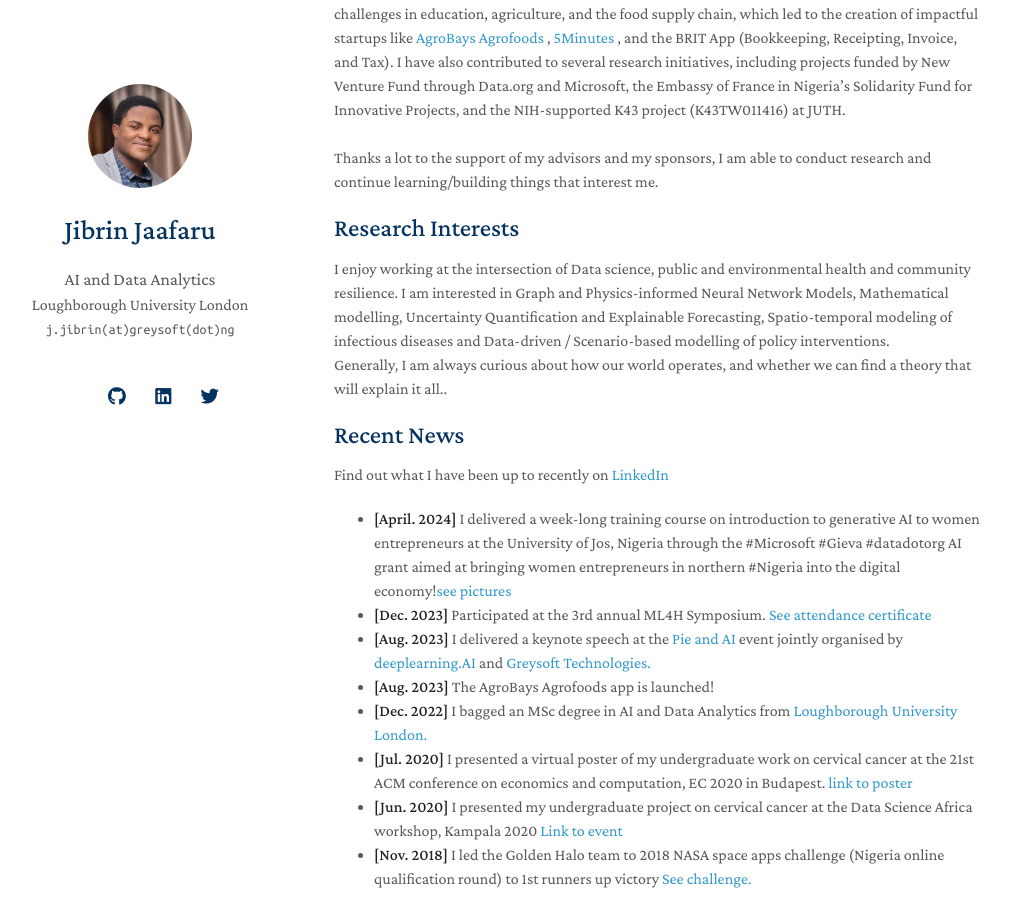
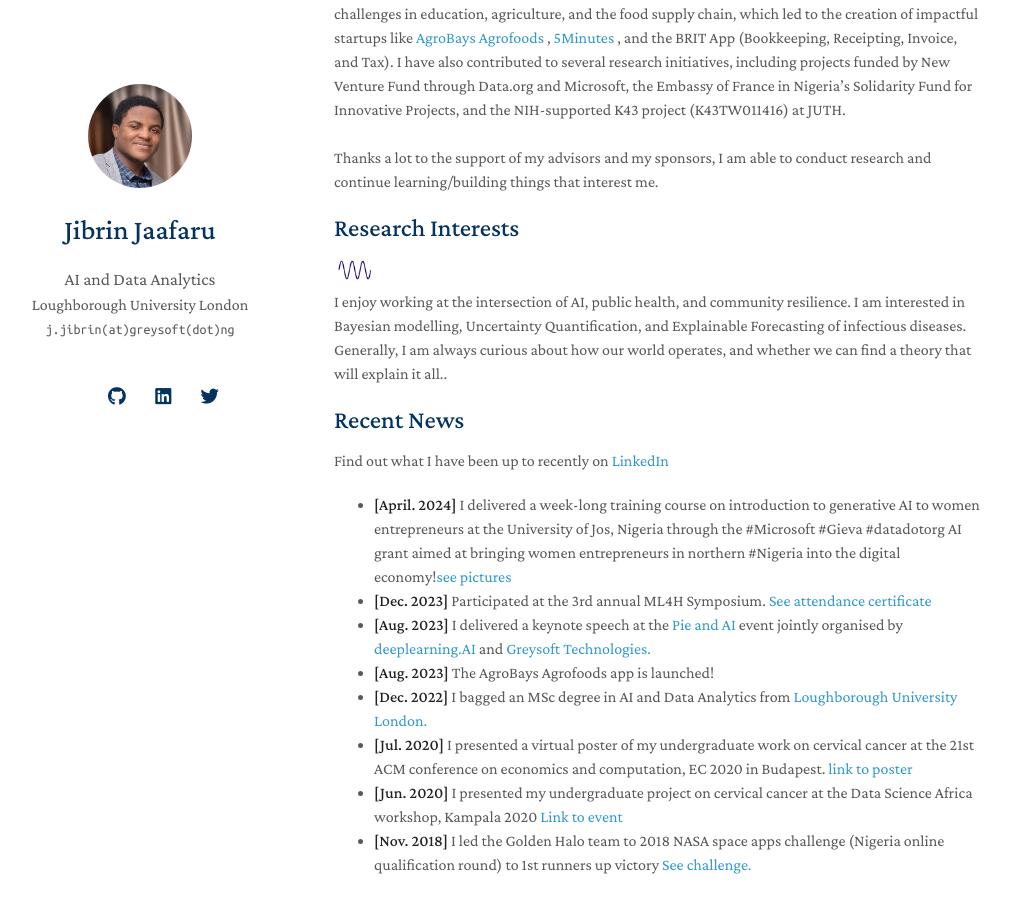
Before and after one commit to jibrinx/jibrinx.github.io, a Jekyll site: the page built from index.md, in a window 1280 px wide and 900 px high, scrolled down 706 px. Shown: the whole window, without its empty margins (136-1146 px from the left). Built offline with Jekyll 4.4.1, drawn with Linux system fonts in a browser that asks for light colours; nearby versions of some CDN libraries; a style sheet for code colours, icons or effects is not loaded.

Commit message:
Update index.md

```diff
--- a/index.md
+++ b/index.md
@@ -18,7 +18,8 @@
 Thanks a lot to the support of my advisors and my sponsors, I am able to conduct research and continue learning/building things that interest me.
 
 ## Research Interests
-I enjoy working at the intersection of Data science, public and environmental health and community resilience. I am interested in Graph and Physics-informed Neural Network Models, Mathematical modelling, Uncertainty Quantification and Explainable Forecasting, Spatio-temporal modeling of infectious diseases and Data-driven / Scenario-based modelling of policy interventions.
+<img src="assets/img/wavy.gif">
+I enjoy working at the intersection of AI, public health, and community resilience. I am interested in Bayesian modelling, Uncertainty Quantification, and Explainable Forecasting of infectious diseases.
 <br>
 Generally, I am always curious about how our world operates, and whether we can find a theory that will explain it all..
 
```
